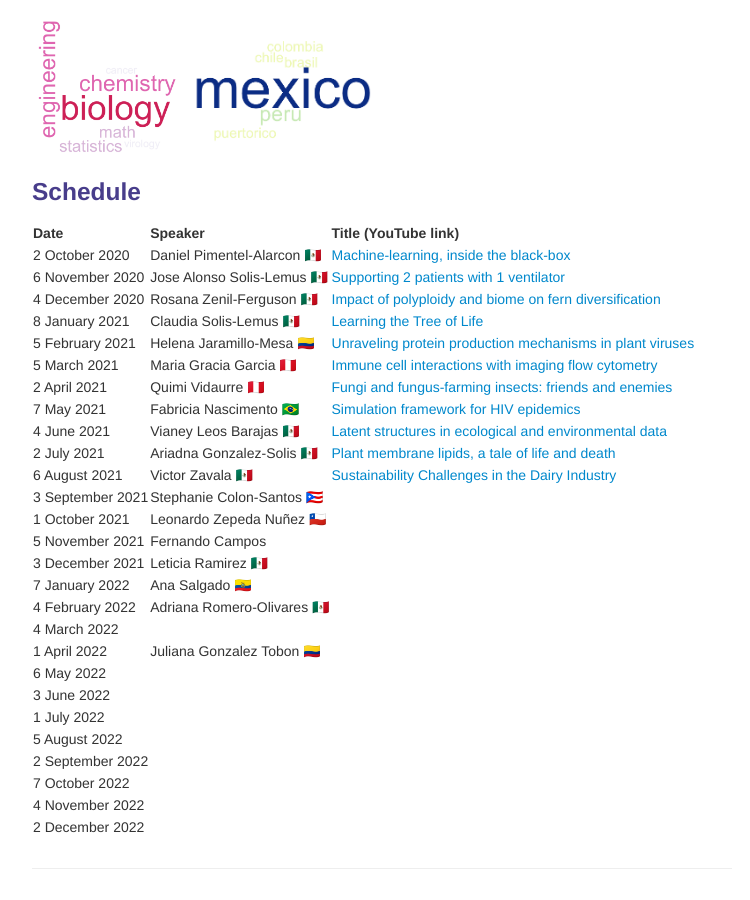
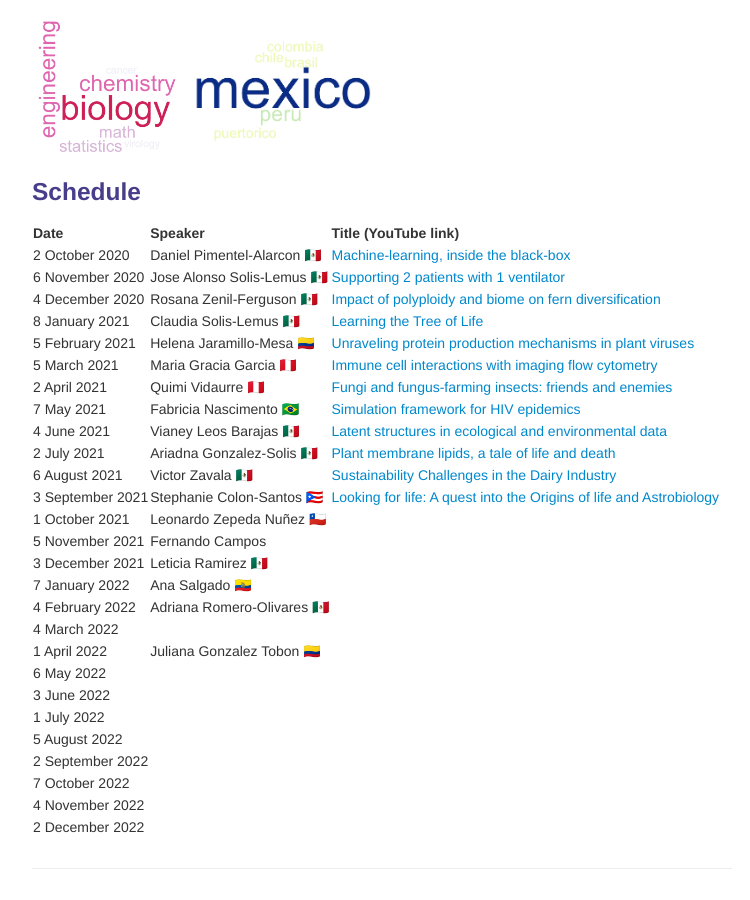
Before and after one commit to solislemuslab/solislemuslab.github.io, a Jekyll site: the page built from pages/talks.md, in a window 1280 px wide and 900 px high, scrolled down 3178 px. Shown: the whole window, without its empty margins (258-1008 px from the left). Built offline with Jekyll 4.4.1, drawn with Linux system fonts in a browser that asks for light colours.

Commit message:
added stephanie talk

```diff
--- a/pages/talks.md
+++ b/pages/talks.md
@@ -250,7 +250,7 @@ Great! Please fill out [this google form](https://forms.gle/1kpZE1XrKe9YS9cHA)
 | 4 June 2021 | Vianey Leos Barajas 🇲🇽 | [Latent structures in ecological and environmental data](https://youtu.be/RZ1StdDDFFU) |
 | 2 July 2021 | Ariadna Gonzalez-Solis 🇲🇽 | [Plant membrane lipids, a tale of life and death](https://youtu.be/8_BDS0_YHFY) |
 | 6 August 2021 | Victor Zavala 🇲🇽 | [Sustainability Challenges in the Dairy Industry](https://www.youtube.com/watch?v=0NxHs_YeHsI) |
-| 3 September 2021 | Stephanie Colon-Santos 🇵🇷 | |
+| 3 September 2021 | Stephanie Colon-Santos 🇵🇷 | [Looking for life: A quest into the Origins of life and Astrobiology](https://www.youtube.com/watch?v=NdSkt3ZYqLU)|
 | 1 October 2021 | Leonardo Zepeda Nuñez 🇨🇱 | |
 | 5 November 2021 | Fernando Campos | |
 | 3 December 2021 | Leticia Ramirez 🇲🇽 | |
```
